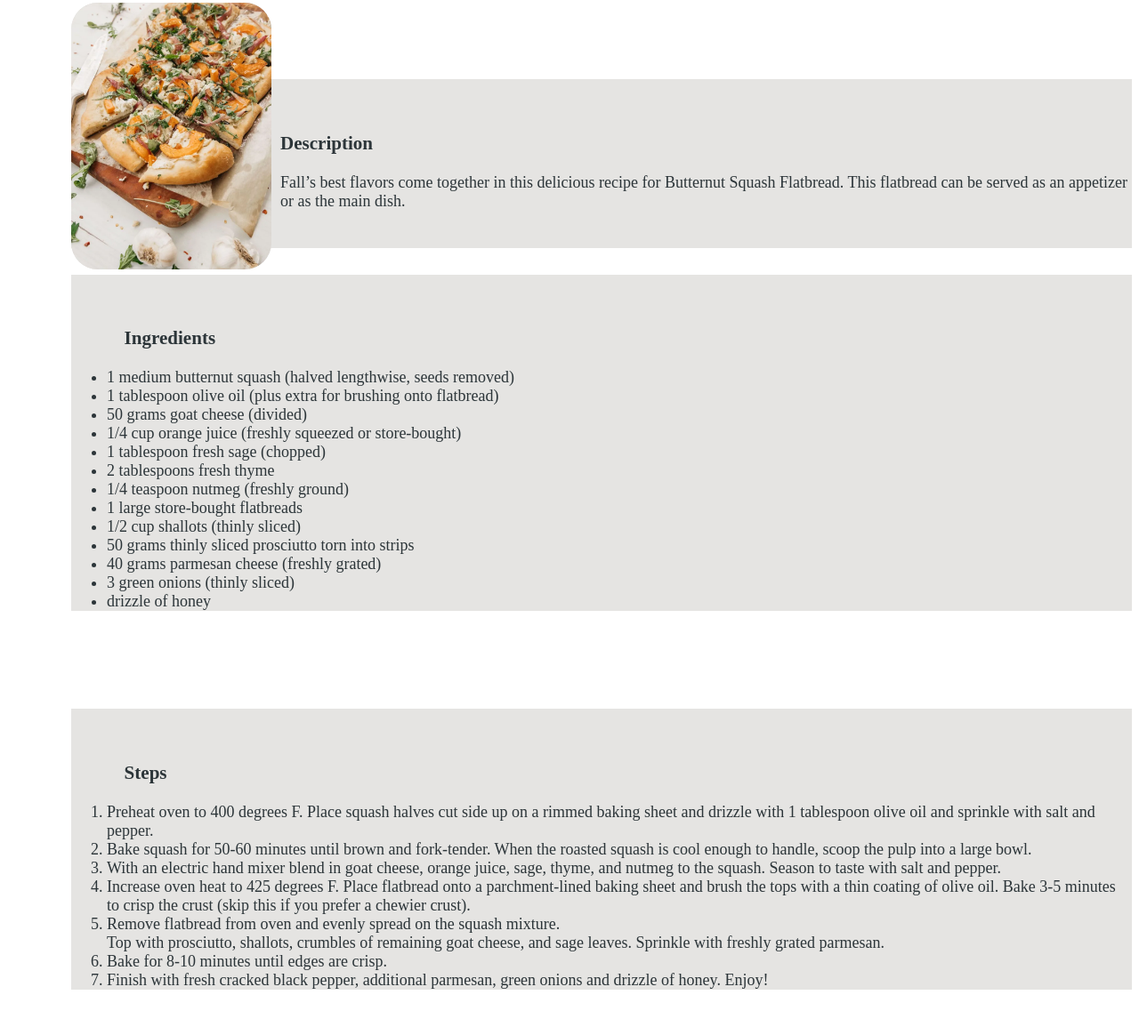
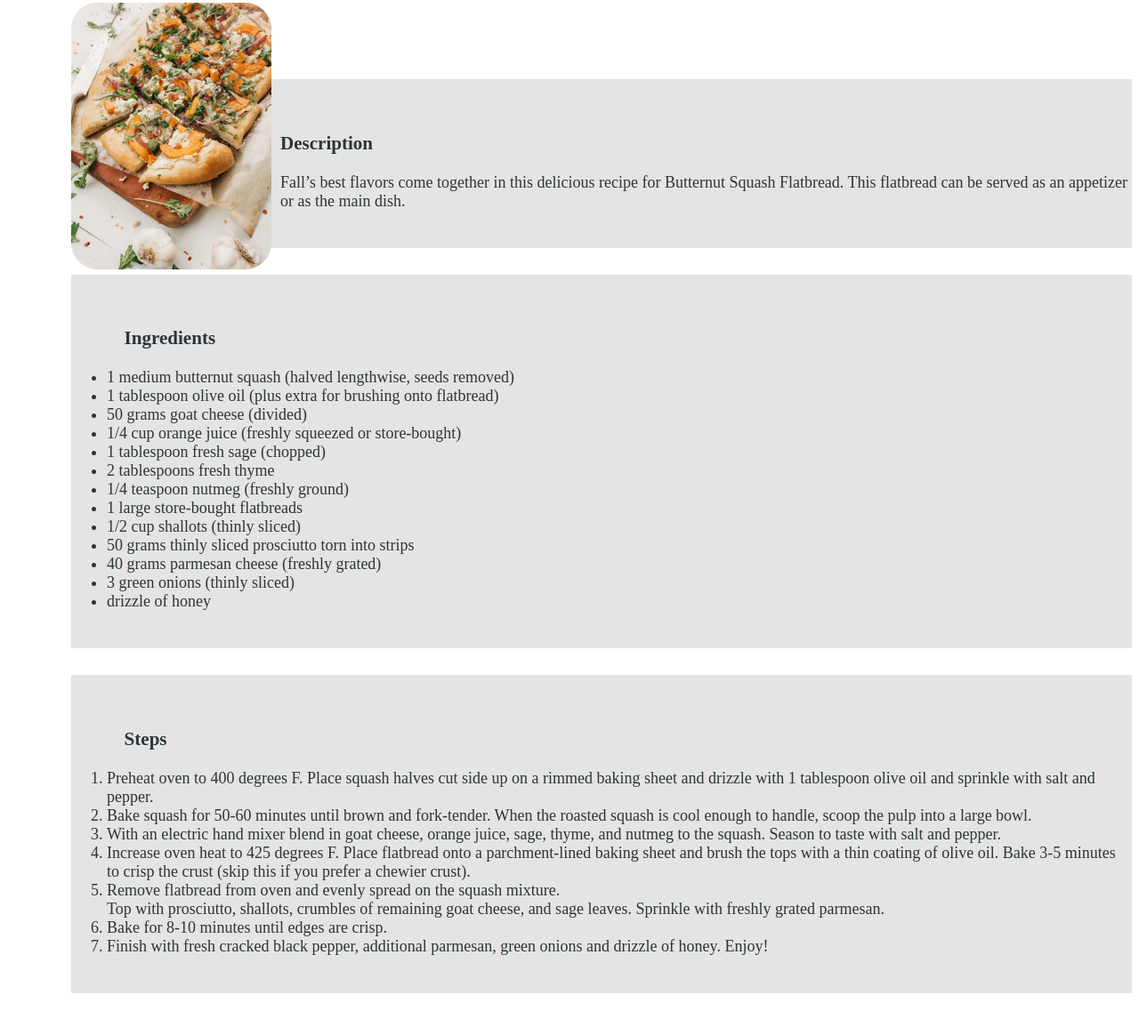
Before and after one commit to yacine-bkf/odin-recipes, a plain HTML site: page recipes/BUTTERNUT-SQUASH-FLATBREAD.html in a window 1280 px wide. Shown: the part 87-1242 px from the top of the page at 89% size. After the commit the page ends 1204 px from the top, so only its background shows below. Drawn offline with Linux system fonts and the light colour scheme.

Commit message:
Update BUTTERNUT-SQUASH-FLATBREAD.html
change classes names

```diff
--- a/recipes/BUTTERNUT-SQUASH-FLATBREAD.html
+++ b/recipes/BUTTERNUT-SQUASH-FLATBREAD.html
@@ -17,7 +17,7 @@
         Fall’s best flavors come together in this delicious recipe for Butternut Squash Flatbread. This flatbread can be served as an appetizer or as the main dish.
     </p>
     </div>
-    <div class="text">
+    <div class="text d">
     <h3>Ingredients</h3>
     <ul>
         <li>1 medium butternut squash (halved lengthwise, seeds removed)</li>
@@ -34,7 +34,7 @@
                                                     <li>3 green onions (thinly sliced)</li>
                                                         <li>drizzle of honey</li>
 </ul>   </div>
-<div class="text">
+<div class="text d">
     <h3>Steps</h3>
     <ol>
         <li>Preheat oven to 400 degrees F. Place squash halves cut side up on a rimmed baking sheet and drizzle with 1 tablespoon olive oil and sprinkle with salt and pepper.</li>
```
